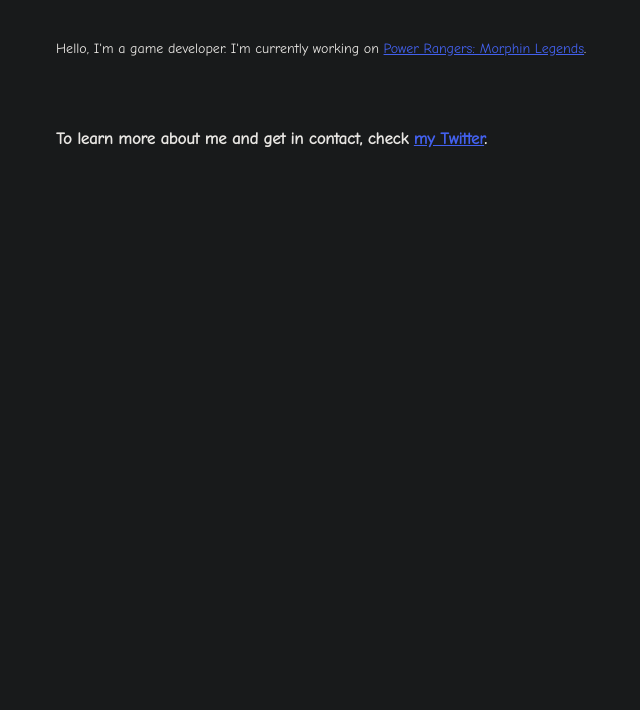
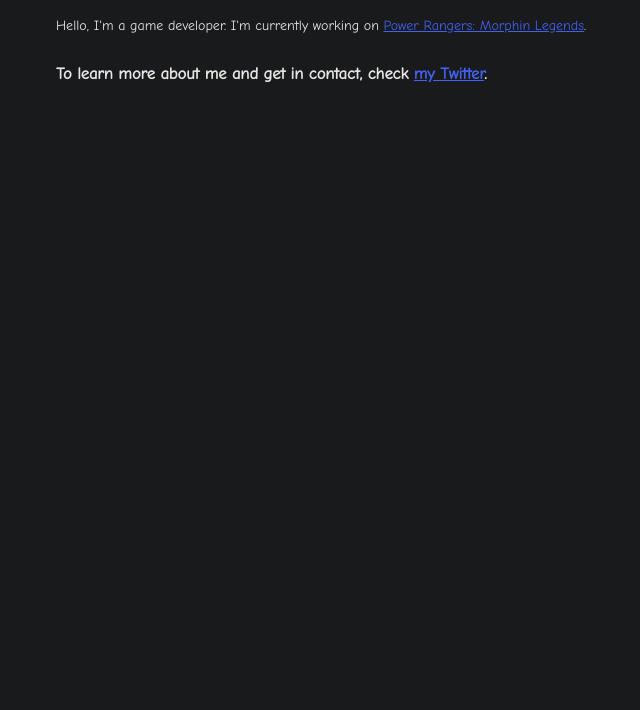
Before and after one commit to jesusmgg/jesusmg.net, a plain HTML site: page index.html in a window 1280 px wide. Shown: the part 90-800 px from the top of the page, without its empty margins (224-864 px from the left). Drawn offline with Linux system fonts and the light colour scheme.

Commit message:
Reduce section margin.

```diff
--- a/css/style.css
+++ b/css/style.css
@@ -26,7 +26,7 @@ a {
 
 .section {
   display: grid;
-  margin: 3em 0em;
+  margin: 0em 0em;
 }
 
 .game-image {
```
